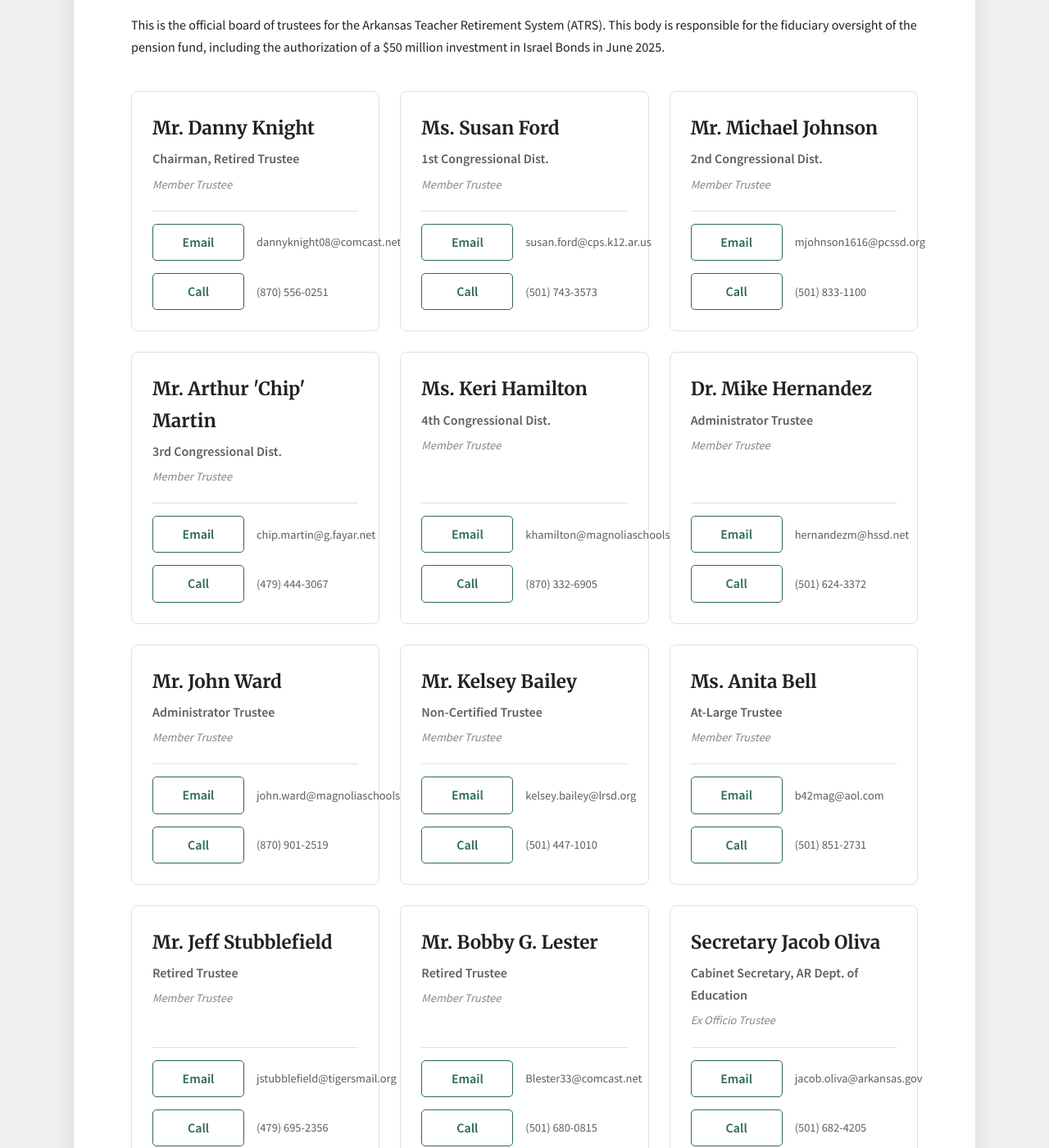
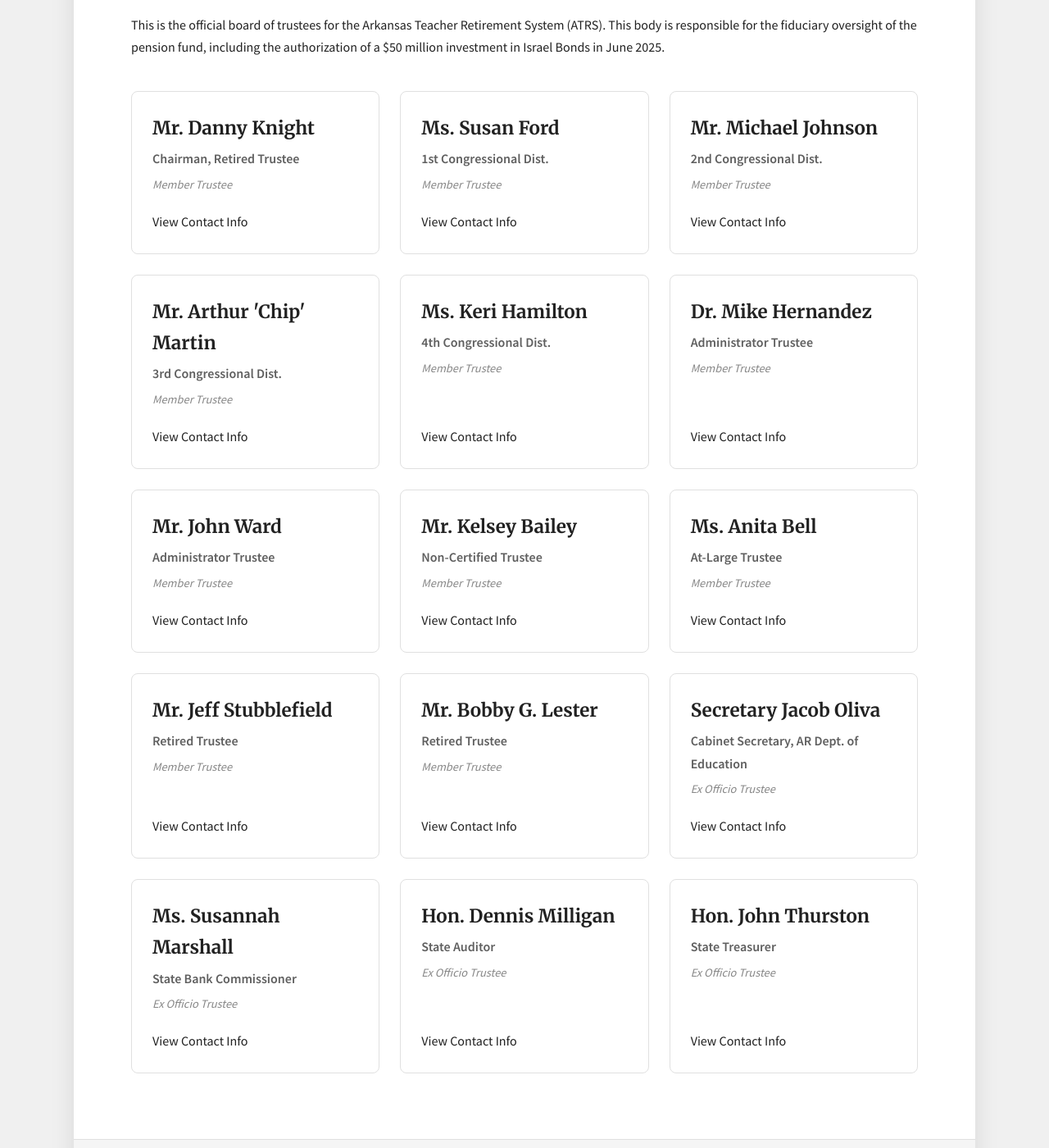
Before and after one commit to DunlapJP/divestar-toolkit, a Jekyll site: the page built from key-officials/atrs-board-of-trustees.md, in a window 1280 px wide and 1400 px high, scrolled down 472 px. Shown: the whole window at 82% size. Built offline with Jekyll 4.4.1, drawn with Linux system fonts in a browser that asks for light colours; some web fonts are replaced; some of the changed text lies outside the part shown.

Commit message:
Update atrs-board-of-trustees.md

```diff
--- a/key-officials/atrs-board-of-trustees.md
+++ b/key-officials/atrs-board-of-trustees.md
@@ -9,23 +9,17 @@ title: ATRS Board of Trustees
 
 <div class="trustee-grid">
   {% for trustee in site.data.atrs_trustees %}
-    <div class="trustee-card">
+    <div class="trustee-card modal-trigger"
+         data-name="{{ trustee.name }}"
+         data-title="{{ trustee.title }}"
+         data-type="{{ trustee.type }}"
+         data-email="{{ trustee.email }}"
+         data-phone="{{ trustee.phone }}">
       <h3 class="trustee-name">{{ trustee.name }}</h3>
       <p class="trustee-title">{{ trustee.title }}</p>
       <p class="trustee-type">{{ trustee.type }}</p>
-      <div class="trustee-contact">
-        {% if trustee.email %}
-          <div class="contact-info">
-            <a href="mailto:{{ trustee.email }}">Email</a>
-            <span>{{ trustee.email }}</span>
-          </div>
-        {% endif %}
-        {% if trustee.phone %}
-          <div class="contact-info">
-            <a href="tel:{{ trustee.phone }}">Call</a>
-            <span>{{ trustee.phone }}</span>
-          </div>
-        {% endif %}
+      <div class="trustee-contact-actions">
+        <span>View Contact Info</span>
       </div>
     </div>
   {% endfor %}
```
